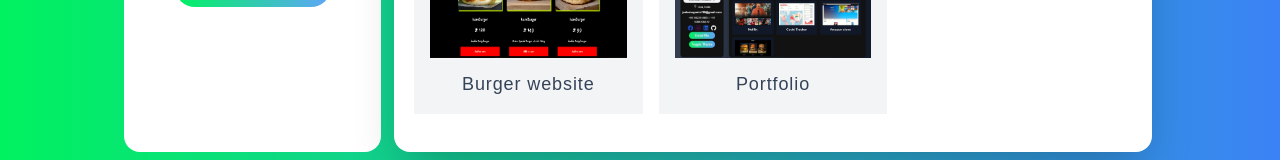
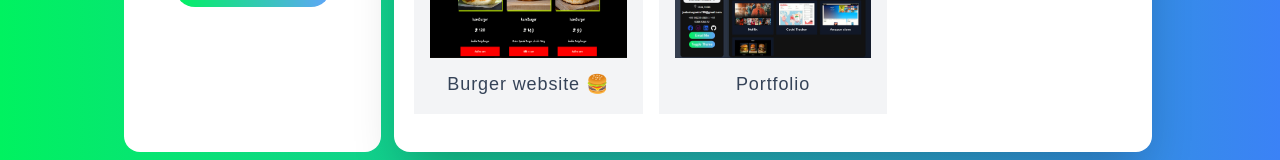
Before and after one commit to JestorNogueiro/portfolio, a Next.js app: page /projects in a window 1280 px wide. Shown: the part 680-840 px from the top of the page. Built offline with nearby package versions, Linux system fonts and the light colour scheme.

Commit message:
small changes

```diff
--- a/data.ts
+++ b/data.ts
@@ -97,9 +97,9 @@ export const project: Project[] = [
     tech: ["react.js", "contextAPI", "material UI", "firebase"],
   },
   {
-    name: "Burger website",
+    name: "Burger website 🍔",
     description:
-      " It is Responsive website (only Front end included), which works perfectly on Mobile browser",
+      " It is Responsive website (only Front end included), which works perfectly on Mobile browser ",
     image_path: "/project/burger.jpg",
     deployed_url: "https://jestornogueiro.github.io/responsive_burger_website/",
     github_url: "https://github.com/JestorNogueiro/responsive_burger_website",
@@ -108,7 +108,8 @@ export const project: Project[] = [
   },
   {
     name: "Portfolio",
-    description: "Its my Portfolio website, check it out 😎 ",
+    description:
+      "It's my Portfolio website, check it out, it has dark mode 😎 ",
     image_path: "/project/portfolio.jpg",
     deployed_url: "https://portfolio-jestornogueiro.vercel.app/",
     github_url: "https://github.com/JestorNogueiro/portfolio",
```
